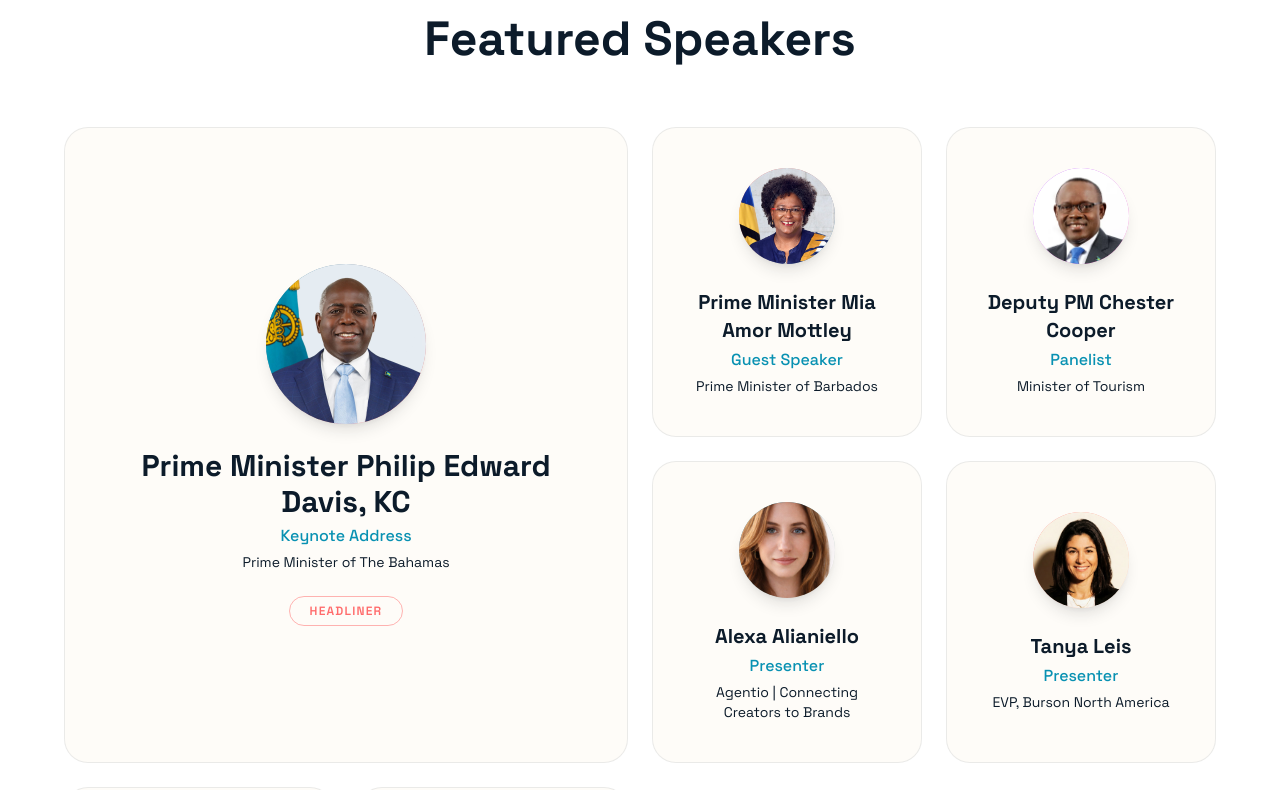
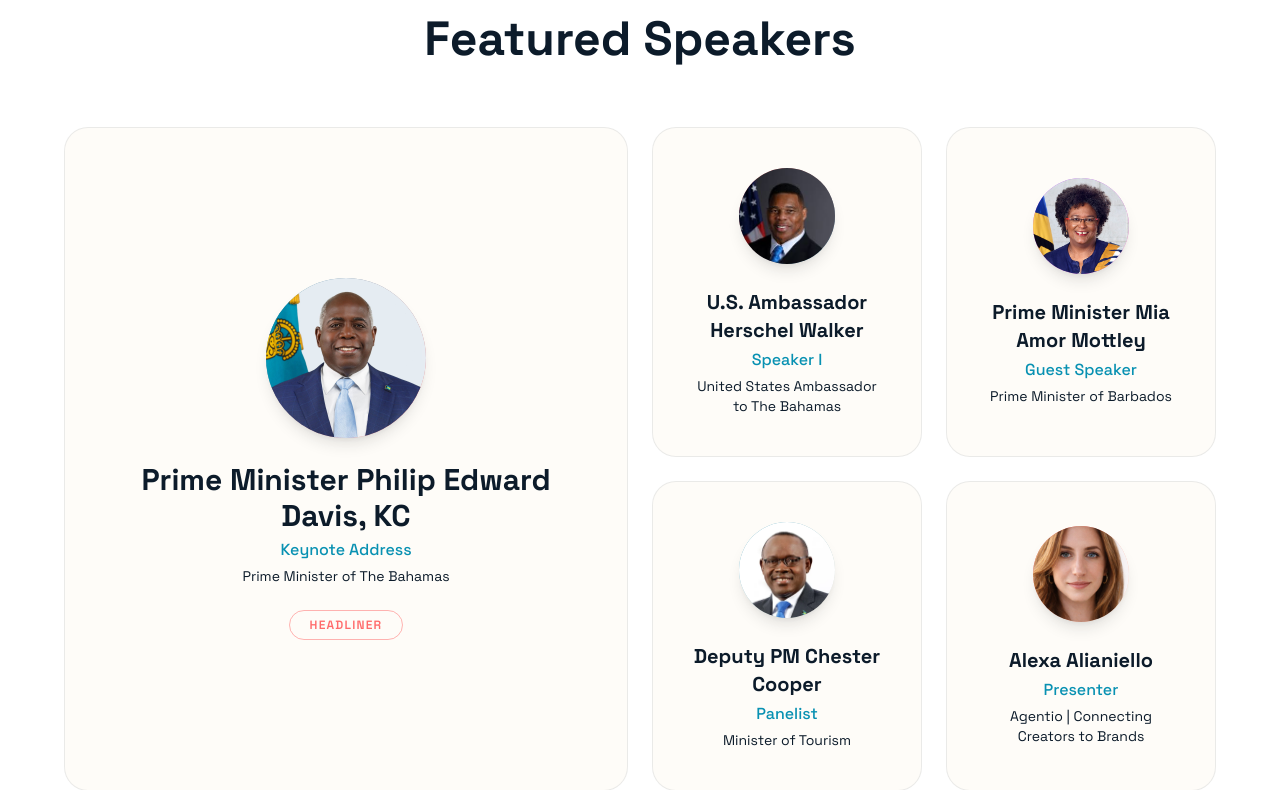
Before and after one commit to gmr0780/Bahamas-Creator-Economy, a Next.js app: page / in a window 1280 px wide. Shown: the part 4940-5730 px from the top of the page. Built offline with nearby package versions, Linux system fonts and the light colour scheme; no server answers; the database is empty.

Commit message:
Add Ambassador Walker to homepage speakers between PM Davis and PM Mottley

```diff
--- a/src/app/page.tsx
+++ b/src/app/page.tsx
@@ -116,6 +116,14 @@ const speakers = [
     role: "Keynote Address",
     tagline: "Prime Minister of The Bahamas",
     featured: true,
+  },
+  {
+    name: "U.S. Ambassador Herschel Walker",
+    initials: "HW",
+    image: "/speakers/herschel-walker.jpeg",
+    role: "Speaker I",
+    tagline: "United States Ambassador to The Bahamas",
+    featured: false,
   },
   {
     name: "Prime Minister Mia Amor Mottley",
@@ -402,6 +410,7 @@ export default function Home() {
                 "from-coral to-sand",
                 "from-indigo-400 to-violet-400",
                 "from-amber-400 to-orange-300",
+                "from-blue-400 to-indigo-400",
               ];
               return (
                 <div
```
